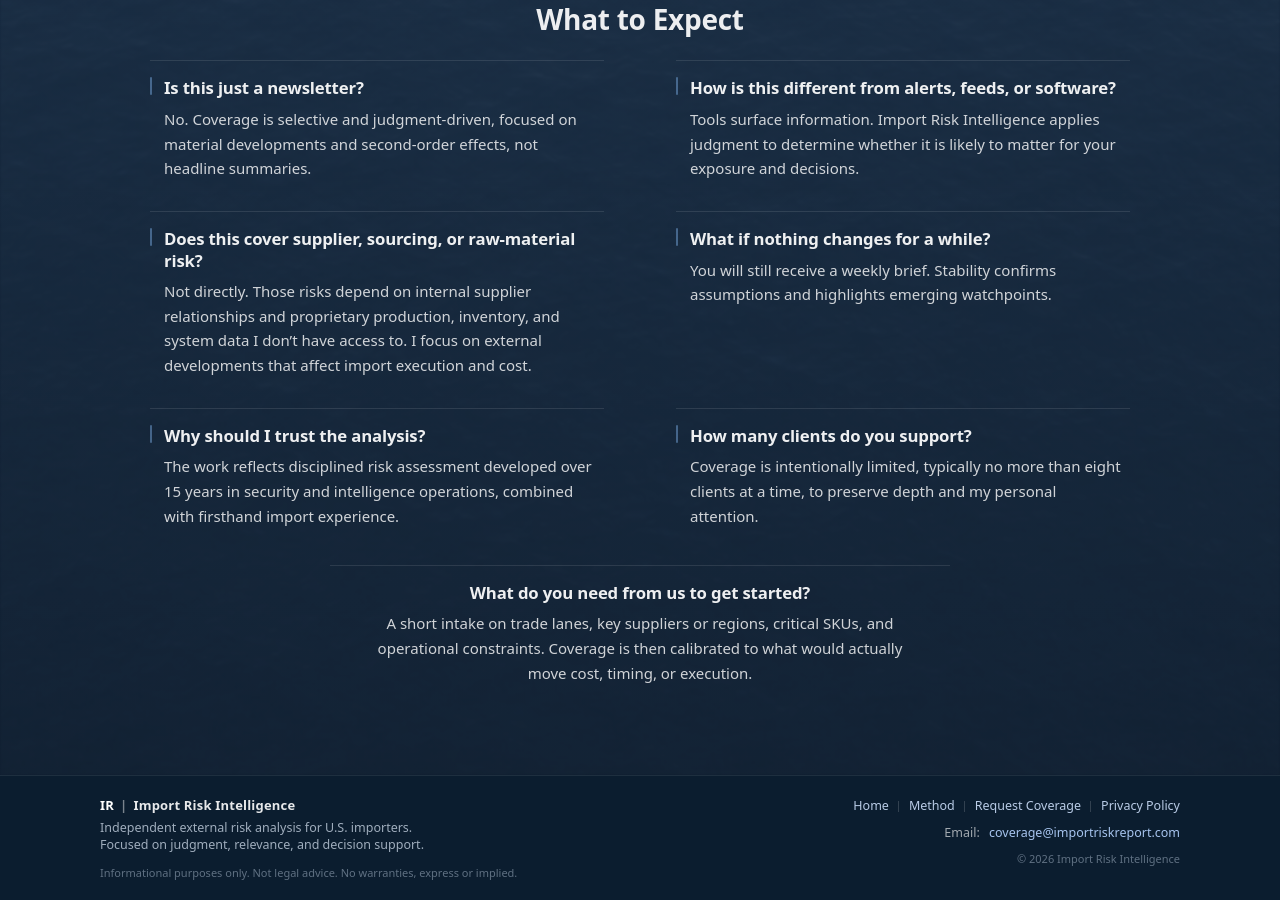
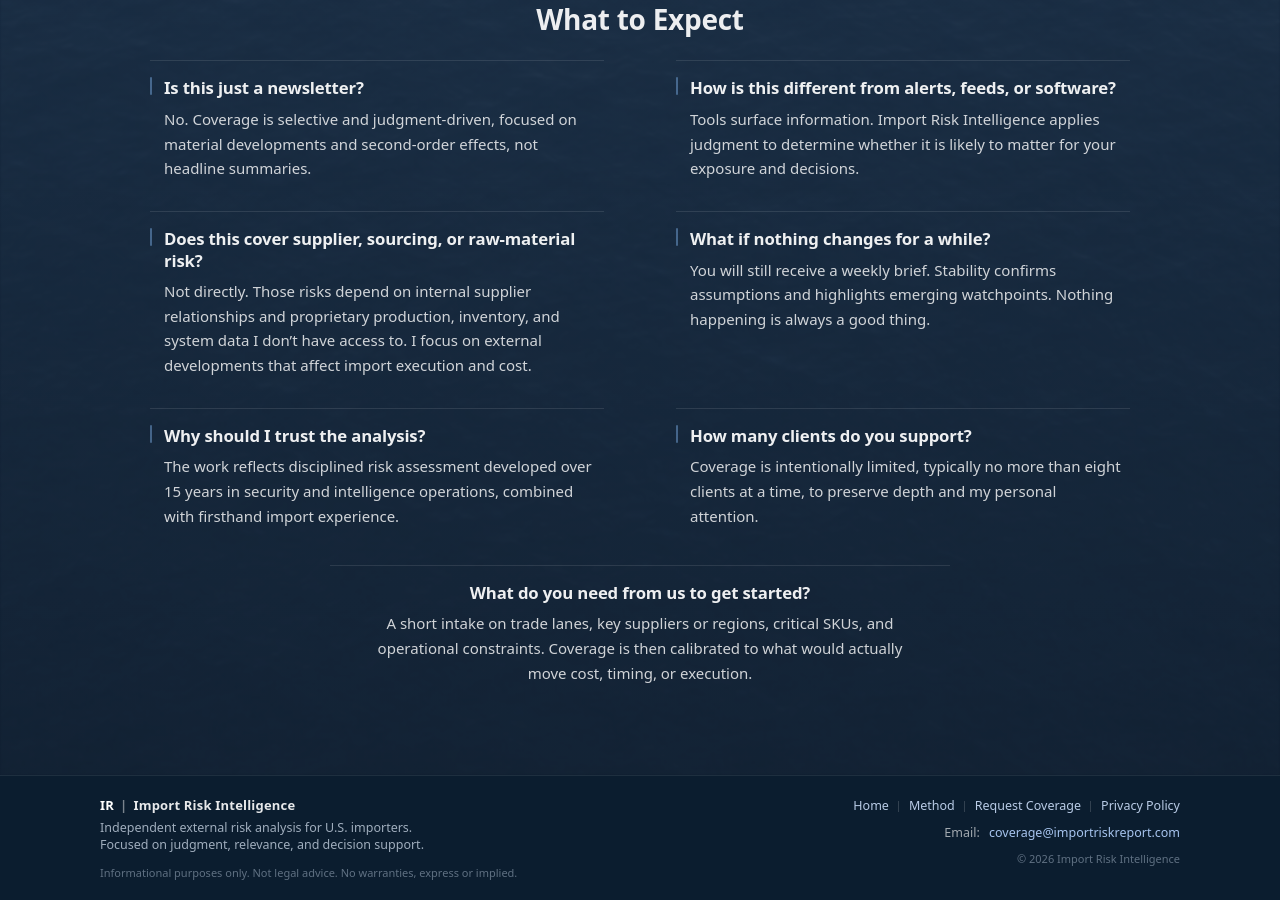
Before and after one commit to importrisk/import-risk-intelligence-site, a Jekyll site: the page built from method.html, in a window 1280 px wide and 900 px high, scrolled down 1650 px. Built offline with Jekyll 4.4.1, drawn with Linux system fonts in a browser that asks for light colours.

Commit message:
Update method.html

```diff
--- a/method.html
+++ b/method.html
@@ -241,7 +241,7 @@ css: /method.css?v=100
               <h4 class="mp-q">What if nothing changes for a while?</h4>
               <p class="mp-a">
                 You will still receive a weekly brief. Stability confirms assumptions and highlights
-                emerging watchpoints.
+                emerging watchpoints. Nothing happening is always a good thing.
               </p>
             </div>
 
```
